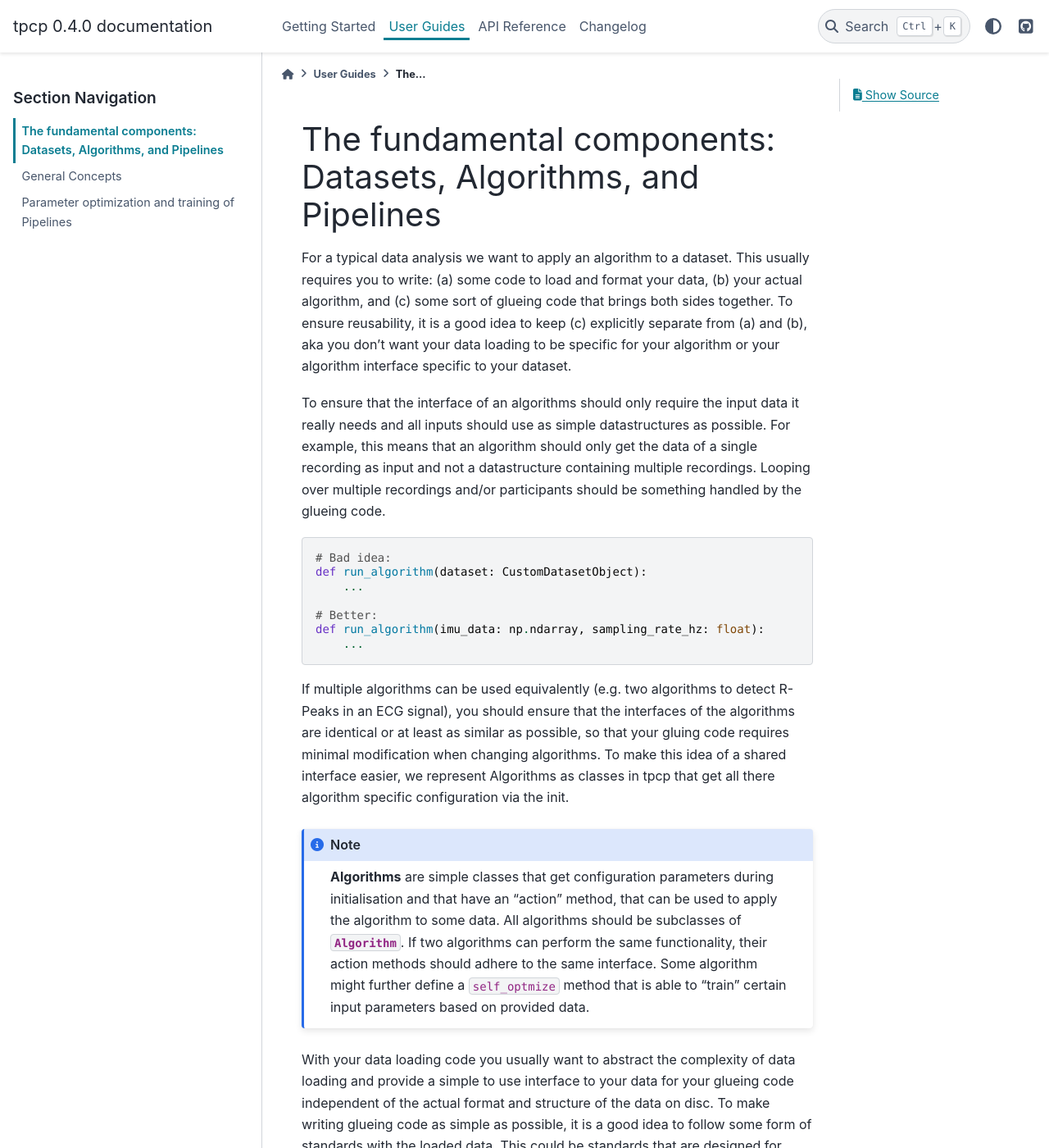
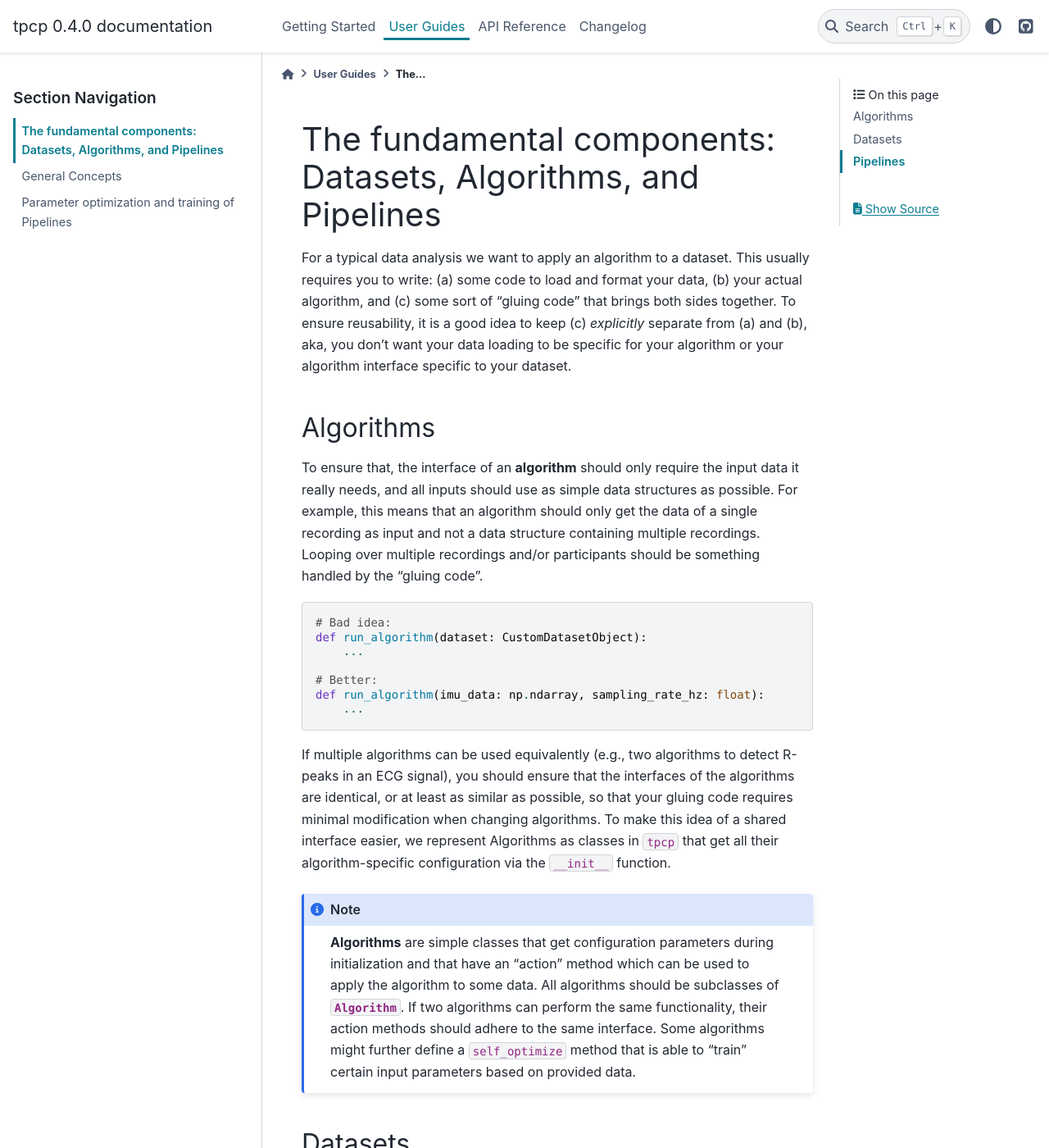
Before and after one commit to mad-lab-fau/tpcp, a Sphinx documentation site: the page built from docs/guides/algorithms_pipelines_datasets.rst, in a window 1280 px wide and 1400 px high. Shown: the whole window at 82% size. Built offline with Sphinx 7.4.7 and the PyData theme 0.15.4, drawn with Linux system fonts in a browser that asks for light colours; pages that are not in the unit, such as notebooks, are missing from menus; some of the changed text lies outside the part shown.

Commit message:
fixed typos and formatting in documentation and guides

```diff
--- a/docs/conf.py
+++ b/docs/conf.py
@@ -37,7 +37,7 @@ project = info["name"]
 author = ", ".join(info["authors"])
 release = info["version"]
 
-copyright = "2021 - {}, MaD-Lab FAU, Digital Health and Gait-Analysis Group".format(datetime.now().year)
+copyright = "2021 - {}, MaD Lab, FAU, Digital Health and Gait Analysis Group".format(datetime.now().year)
 
 # -- Copy the README and Changelog and fix image path --------------------------------------
 HERE = Path(__file__).parent
--- a/docs/guides/algorithms_pipelines_datasets.rst
+++ b/docs/guides/algorithms_pipelines_datasets.rst
@@ -3,15 +3,19 @@ The fundamental components: Datasets, Algorithms, and Pipelines
 
 For a typical data analysis we want to apply an algorithm to a dataset.
 This usually requires you to write: (a) some code to load and format your data, (b) your actual algorithm, and (c) some
-sort of glueing code that brings both sides together.
-To ensure reusability, it is a good idea to keep (c) explicitly separate from (a) and (b), aka you don't want your data
+sort of "gluing code" that brings both sides together.
+To ensure reusability, it is a good idea to keep (c) *explicitly* separate from (a) and (b), aka, you don't want your data
 loading to be specific for your algorithm or your algorithm interface specific to your dataset.
 
-To ensure that the interface of an algorithms should only require the input data it really needs and all inputs should
-use as simple datastructures as possible.
+
+Algorithms
+----------
+
+To ensure that, the interface of an **algorithm** should only require the input data it really needs, and all inputs should
+use as simple data structures as possible.
 For example, this means that an algorithm should only get the data of a single recording as input and not a
-datastructure containing multiple recordings.
-Looping over multiple recordings and/or participants should be something handled by the glueing code.
+data structure containing multiple recordings.
+Looping over multiple recordings and/or participants should be something handled by the "gluing code".
 
 .. code-block:: python
 
@@ -23,56 +27,64 @@ Looping over multiple recordings and/or participants should be something handled
     def run_algorithm(imu_data: np.ndarray, sampling_rate_hz: float):
         ...
 
-If multiple algorithms can be used equivalently (e.g. two algorithms to detect R-Peaks in an ECG signal), you should
-ensure that the interfaces of the algorithms are identical or at least as similar as possible, so that your gluing code
+If multiple algorithms can be used equivalently (e.g., two algorithms to detect R-peaks in an ECG signal), you should
+ensure that the interfaces of the algorithms are identical, or at least as similar as possible, so that your gluing code
 requires minimal modification when changing algorithms.
-To make this idea of a shared interface easier, we represent Algorithms as classes in tpcp that get all there algorithm
-specific configuration via the init.
+To make this idea of a shared interface easier, we represent Algorithms as classes in `tpcp` that get all their
+algorithm-specific configuration via the `__init__` function.
 
 .. note::
-    **Algorithms** are simple classes that get configuration parameters during initialisation and that have an "action"
-    method, that can be used to apply the algorithm to some data.
+    **Algorithms** are simple classes that get configuration parameters during initialization and that have an "action"
+    method which can be used to apply the algorithm to some data.
     All algorithms should be subclasses of :class:`~tpcp.Algorithm`.
     If two algorithms can perform the same functionality, their action methods should adhere to the same interface.
-    Some algorithm might further define a `self_optmize` method that is able to "train" certain input parameters based
+    Some algorithms might further define a `self_optimize` method that is able to "train" certain input parameters based
     on provided data.
 
-With your data loading code you usually want to abstract the complexity of data loading and provide a simple to use
-interface to your data for your glueing code independent of the actual format and structure of the data on disc.
-To make writing glueing code as simple as possible, it is a good idea to follow some form of standards with the loaded
+
+Datasets
+--------
+
+With your data loading code you usually want to abstract the complexity of data loading and provide a simple-to-use
+interface to your data for your gluing code independent of the actual format and structure of the data on disc.
+To make writing gluing code as simple as possible, it is a good idea to follow some form of standards with the loaded
 data.
 This could be standards that are designed for yourself, for your work group, or your entire scientific field.
-The only important thing is that you are consistent, whenever you write data loading code.
+The only important thing is that you are consistent whenever you write data loading code.
 As an example, you should always provide data in the same units after loading and represent it with the same (ideally
-simple) data structure (e.g. 3D Acceleration is always a numpy array of shape 3xn with axis order x,y,z and all values
+simple) data structure (e.g. 3-d acceleration is always a `numpy` array of shape `3 x n` with axis order `x,y,z` and all values
 in m/s).
-Using any form of standards, means that you can reuse a lot of your glueing code across multiple datasets.
+Using any form of standards means that you can reuse a lot of your gluing code across multiple datasets.
 
-Going one step further, in tpcp each dataset is a custom class inheriting from :class:`~tpcp.Dataset`.
+Going one step further, in `tpcp` each **dataset** is a custom class inheriting from :class:`~tpcp.Dataset`.
 This ensures that independent of the actual data you are working with (tabular, metadata, timeseries, some crazy
 combination of everything), a common "standardized" datatype exists that can be used by high level utility functions
-like :func:`~tpcp.validation.cross_validate`.
+like :func:`~tpcp.validate.cross_validate`.
 
 .. note::
    **Datasets** are custom classes that inherit from :class:`~tpcp.Dataset`.
-   At their core each dataset class only provides an index of all the data that is available.
+   At their core each :class:`~tpcp.Dataset` class only provides an index of all the data that are available.
    This makes it possible for generic utility functions to iterate or split datasets.
    It is up to the user to add additional methods and properties to a dataset that represent the actual data that can
    be used by an algorithm.
 
 
-In the ideal case this leads to a scenario, where you can use the same glueing code to run multiple different
+
+Pipelines
+---------
+
+In the ideal case this leads to a scenario where you can use the same gluing code to run multiple different
 algorithms on multiple different datasets, because they all share common interfaces.
-In tpcp we call this glueing code Pipeline.
+In `tpcp` we call this gluing code **pipeline**.
 
 .. note::
     **Pipelines** are custom classes with a strictly defined interface that subclass :class:`~tpcp.Pipeline`.
-    They have a single `run` method, that takes a instance of a :class:`~tpcp.Dataset` representing a single datapoint
+    They have a single `run` method, that takes an instance of a :class:`~tpcp.Dataset` representing a single data point
     as input.
-    Within the run method the pipeline is expected to retrieve the required data from the dataset object, pass it to one
+    Within the `run` method the pipeline is expected to retrieve the required data from the dataset object, pass it to one
     or multiple algorithms and provide results in a format that make sense for a given application.
-    Some pipelines might additionally define a `self_optmize` method that is able to "train" certain input parameters
-    based on provided data.
+    Some pipelines might additionally define a `self_optimize` method that is able to "train" certain input parameters
+    based on the provided data.
 
 .. figure:: ../diagrams/algos_simple.svg
 
@@ -82,16 +94,16 @@ In tpcp we call this glueing code Pipeline.
 However, it is usually impossible to produce the exact same data interface for multiple different datasets, even within
 the same domain.
 Datasets might have different measurement procedures and different measurement modalities.
-In the same way, you might have different types of analysis you want ot perform and hence, require the use of different
+In the same way, you might have different types of analyses you want to perform and, hence, require the use of different
 algorithms.
-This means, you will often end up with multiple pipelines (even within a single project) that connect one data interface
+This means that you will often end up with multiple pipelines (even within a single project) that connect one data interface
 (that might be shared by multiple datasets) with multiple algorithm interfaces for different types of analysis.
 
 .. figure:: ../diagrams/algos_complicated.svg
 
-   Pipelines act as glueing code for one Dataset interface with one or multiple Algorithm interfaces to perform one
+   Pipelines act as gluing code for one Dataset interface with one or multiple Algorithm interfaces to perform one
    specific analysis.
 
-Note, that even though we consider these as different pipelines, as they are designed for different analysis, they
-might still share code (e.g. use the same utility functions, or have a common parent class), so that writing a new
+Note that even though we consider these as *different* pipelines, as they are designed for *different* analysis, they
+might still *share* code (e.g., use the same utility functions, or have a common parent class), so that writing a new
 Pipeline is often very easy.
--- a/docs/guides/index.rst
+++ b/docs/guides/index.rst
@@ -27,6 +27,6 @@ Optimization and Validation
 .. toctree::
     :maxdepth: 1
 
-    Opti... what? - A introduction to algorithm optimization and validation
+    Opti... what? - An introduction to algorithm optimization and validation
     Parameter optimization and training of Pipelines <optimization>
     Validation of algorithms and pipelines
--- a/docs/index.rst
+++ b/docs/index.rst
@@ -13,7 +13,7 @@ tpcp Docu Overview
    auto_examples/index.rst
    Changelog <CHANGELOG.md>
 
-Indices and tables
+Indices and Tables
 ==================
 
 * :ref:`genindex`
```
Also changed, not shown: docs/guides/general_concepts.rst (+51 -50 lines), docs/guides/optimization.rst (+4 -4 lines), 1 other file.
